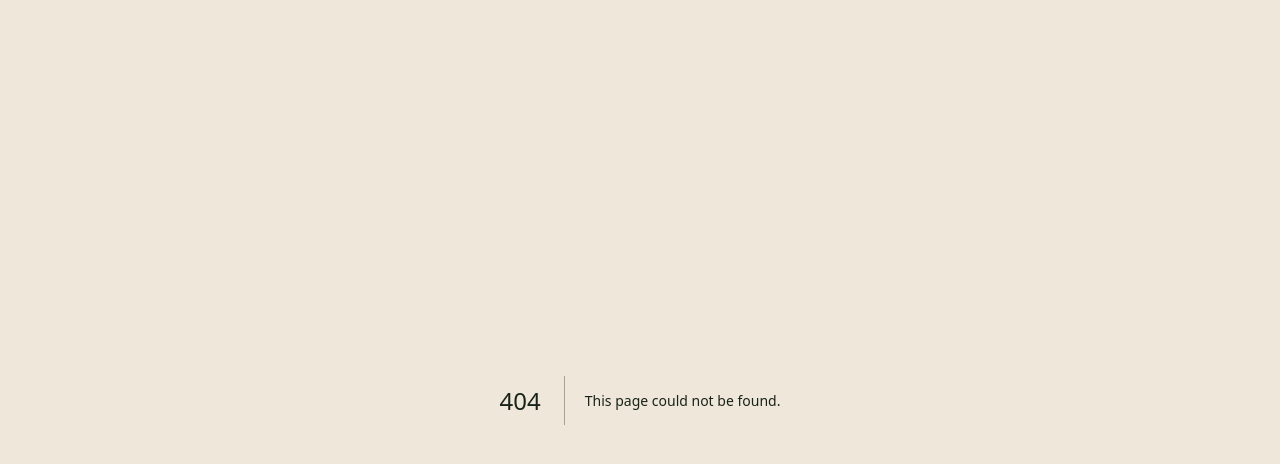
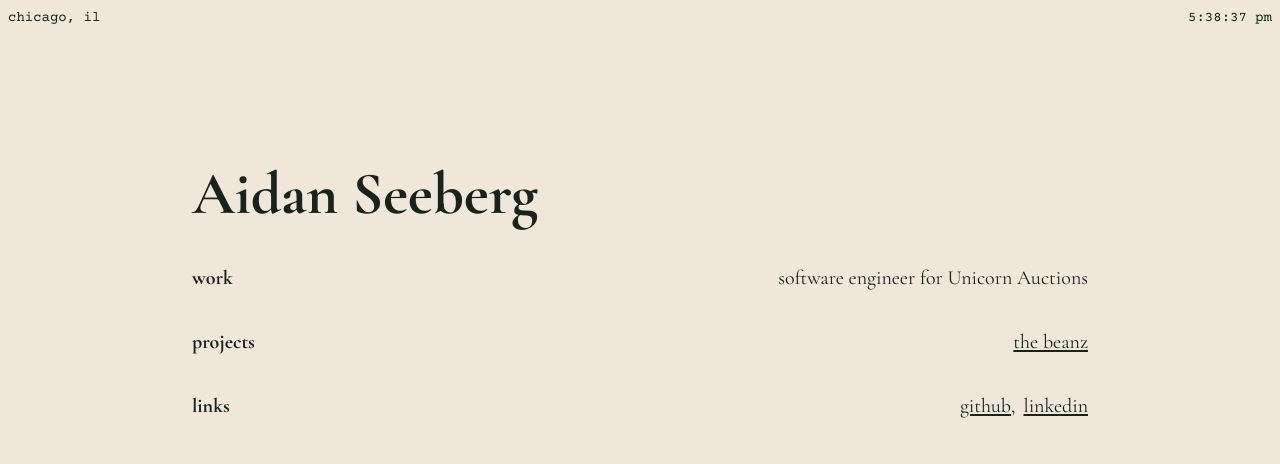
Before and after one commit to aidanseeberg/as-net, a Next.js app: page /archive in a window 1280 px wide. Before the commit this address had no page. Shown: the top 464 px of the page. Built offline with nearby package versions, Linux system fonts and the light colour scheme.

Commit message:
how do you picture a year? archive old page

```diff
--- /dev/null
+++ b/app/archive/page.tsx
@@ -0,0 +1,62 @@
+import Clock from "@/components/Clock";
+import { cormorant, courier } from "../fonts";
+
+export default function Page() {
+  return (
+    <main className="min-h-screen">
+      <div
+        className={`${courier.className} w-full flex lowercase text-sm justify-between p-2`}
+      >
+        <p>chicago, il</p>
+        <Clock />
+      </div>
+      <div className={`${cormorant.className} py-8 md:py-16 lg:pt-32`}>
+        <h1
+          className={`${cormorant.className} body-padding font-black text-4xl md:text-6xl mb-8`}
+        >
+          Aidan Seeberg
+        </h1>
+
+        <div className={`text-xl flex w-full flex-col`}>
+          <div
+            className={`section md:hover:bg-blue border-l-4 border-blue md:border-0`}
+          >
+            <h2 className={`section-heading`}>{"work"}</h2>
+            <p className="text-end">software engineer for Unicorn Auctions</p>
+          </div>
+          <div
+            className={`section md:hover:bg-orange border-l-4 border-orange md:border-0`}
+          >
+            <h2 className={`section-heading`}>{"projects"}</h2>
+            <a href="https://thebeanz.net" target={"_blank"}>
+              the beanz
+            </a>
+          </div>
+          <div
+            className={`section md:hover:bg-green  border-l-4 border-green md:border-0`}
+          >
+            <h2 className={`section-heading`}>{"links"}</h2>
+            <div className="flex">
+              <a href="https://github.com/aidanseeberg" target={"_blank"}>
+                github
+              </a>
+              {","}
+              <a
+                href="https://www.linkedin.com/in/aidanseeberg/"
+                className="ml-2"
+                target={"_blank"}
+              >
+                linkedin
+              </a>
+            </div>
+          </div>
+        </div>
+      </div>
+      {/* <div
+        className={`${courier.className} w-full flex lowercase text-sm justify-between p-2`}
+      >
+        <p>chicago, il</p>
+      </div> */}
+    </main>
+  );
+}
--- a/app/page.tsx
+++ b/app/page.tsx
@@ -1,68 +1,17 @@
-import { cormorant, courier } from "./fonts";
-import Albums from "@/components/Albums";
-import Clock from "@/components/Clock";
-import NowPlaying from "@/components/NowPlaying";
-
-export const revalidate = 60;
-
 export default function Home() {
   return (
-    <main className="min-h-screen">
-      <div
-        className={`${courier.className} w-full flex lowercase text-sm justify-between p-2`}
-      >
-        <p>aseebs.net</p>
-        <Clock />
-      </div>
-      <div className={`${cormorant.className} py-8 md:py-16 lg:pt-32`}>
-        <h1
-          className={`${cormorant.className} body-padding font-black text-4xl md:text-6xl mb-4 md:mb-8`}
+    <main className="min-h-screen ">
+      <div className="w-full flex justify-center pt-16">
+        <iframe
+          style={{ border: 0, width: 350, height: 442 }}
+          src="https://bandcamp.com/EmbeddedPlayer/track=3254321674/size=large/bgcol=ffffff/linkcol=0687f5/tracklist=false/transparent=true/"
+          seamless
         >
-          Aidan Seeberg
-        </h1>
-
-        <div className={`text-xl flex w-full flex-col`}>
-          <div className={`section hover:bg-blue`}>
-            <h2 className={`section-heading`}>{"work"}</h2>
-            <p className="text-end">software engineer for Unicorn Auctions</p>
-          </div>
-          <div className={`section hover:bg-orange`}>
-            <h2 className={`section-heading`}>{"projects"}</h2>
-            <a href="https://thebeanz.net" target={"_blank"}>
-              the beanz
-            </a>
-          </div>
-          <div className={`section hover:bg-green`}>
-            <h2 className={`section-heading`}>{"links"}</h2>
-            <div className="flex">
-              <a href="https://github.com/aidanseeberg" target={"_blank"}>
-                github
-              </a>
-              {","}
-              <a
-                href="https://www.linkedin.com/in/aidanseeberg/"
-                className="ml-2"
-                target={"_blank"}
-              >
-                linkedin
-              </a>
-            </div>
-          </div>
-
-          <div className={`hover:bg-yellow section`}>
-            <h2 className={`section-heading`}>{"music"}</h2>
-            <div className="flex flex-col items-end gap-2">
-              <NowPlaying />
-              <Albums />
-            </div>
-          </div>
-        </div>
-      </div>
-      <div
-        className={`${courier.className} w-full flex lowercase text-sm justify-between p-2`}
-      >
-        <p>chicago, il</p>
-        <p>music data from last.fm</p>
+          <a href="https://aidanseeberg.bandcamp.com/track/how-do-you-picture-a-year">
+            how do you picture a year ? by Aidan Seeberg
+          </a>
+        </iframe>
+        <div></div>
       </div>
     </main>
   );
```
Also changed, not shown: public/images/howdoyoupictureayear.jpg (added), 1 other file (tests, documents, lock files or other folders).
